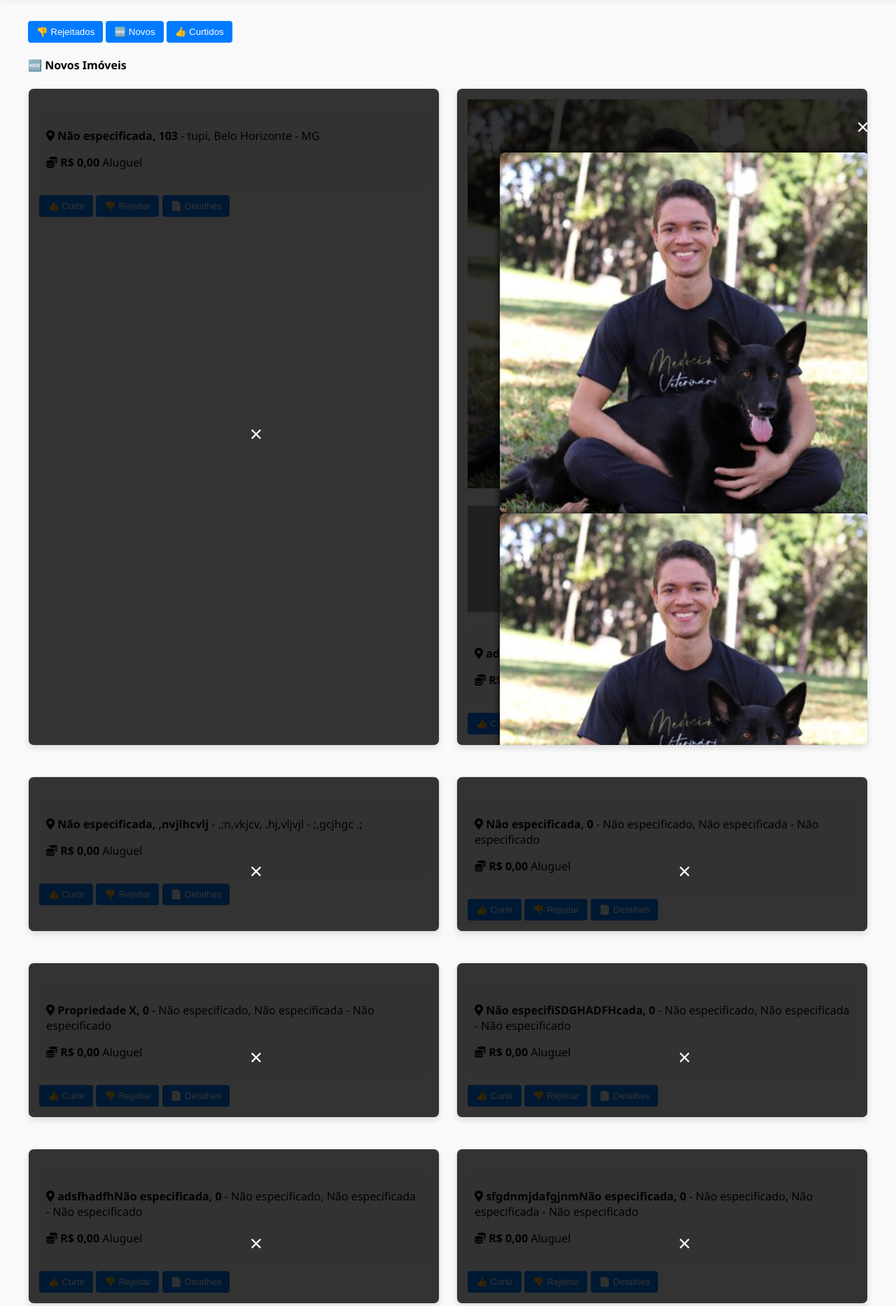
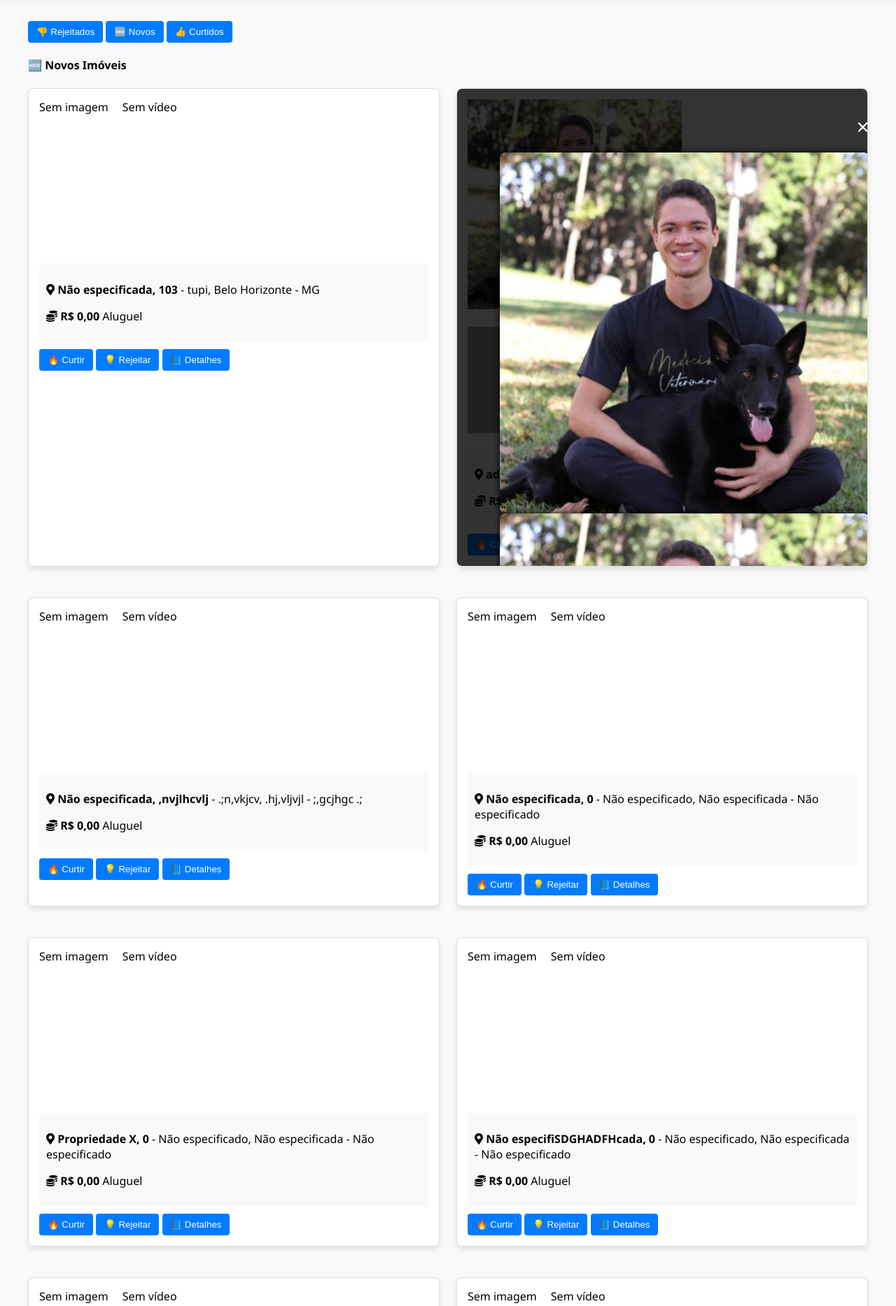
Before and after one commit to lucasmarcelin0/Juliana, a Django app: page / in a window 1280 px wide; the page is wider, and only the part inside the window is pictured. Shown: the part 76-1943 px from the top of that part at 70% size. Run offline with Django 5.2, Linux system fonts and the light colour scheme; a user stored in the database is signed in; data comes from the database, SQL or seed files in the repository; both versions use the stored data as it was after the commit; grey boxes are pictures that could not be loaded.

Commit message:
Mon, Apr 14, 2025, 6:32 PM -03:00

```diff
--- a/sales/templates/sales/partials/property_card.html
+++ b/sales/templates/sales/partials/property_card.html
@@ -1,31 +1,40 @@
-<div class="property-card shadow-sm rounded-4 border bg-white p-3 mb-4">
+<div class="property-card shadow-sm rounded-4 border bg-white p-3 mb-4" id="property-{{ property.id }}">
 
   <!-- Mídia do imóvel -->
-  <div class="property-media row g-3 mb-3">
+  <div class="property-media row g-3 mb-3 align-items-stretch">
 
-    <!-- Imagem principal -->
+    <!-- Imagem -->
     <div class="col-md-6">
       {% if property.images.first %}
         <img src="{{ property.images.first.image.url }}"
              alt="Imagem do Imóvel"
-             class="img-fluid rounded shadow-sm w-100"
-             style="cursor:pointer"
+             class="img-fluid rounded shadow-sm w-100 h-100 object-fit-cover"
+             style="cursor:pointer; max-height: 300px;"
              onclick="openGallery({{ property.id }})">
+      {% else %}
+        <div class="bg-light rounded shadow-sm d-flex align-items-center justify-content-center" style="height: 220px;">
+          <span class="text-muted">Sem imagem</span>
+        </div>
       {% endif %}
     </div>
 
     <!-- Vídeo -->
     <div class="col-md-6">
       {% if property.video_url %}
-        <div class="ratio ratio-16x9">
+        <div class="ratio ratio-16x9 h-100">
           <iframe src="{{ property.video_url }}"
                   allowfullscreen
-                  class="rounded border w-100"></iframe>
+                  class="rounded border w-100 h-100"></iframe>
+        </div>
+      {% else %}
+        <div class="bg-light rounded shadow-sm d-flex align-items-center justify-content-center" style="height: 220px;">
+          <span class="text-muted">Sem vídeo</span>
         </div>
       {% endif %}
     </div>
 
-    <!-- Galeria Modal Oculta -->
+    <!-- Modal de Galeria -->
+    {% if property.images.count > 0 %}
     <div id="gallery-modal-{{ property.id }}" class="gallery-modal d-none">
       <div class="gallery-backdrop" onclick="closeGallery({{ property.id }})"></div>
       <div class="gallery-content">
@@ -35,6 +44,7 @@
         {% endfor %}
       </div>
     </div>
+    {% endif %}
   </div>
 
   <!-- Informações principais -->
@@ -54,70 +64,33 @@
 
   <!-- Ações -->
   <div class="d-flex justify-content-start gap-2 mb-3">
-    <button class="btn btn-outline-success btn-sm like-btn" data-id="{{ property.id }}">👍 Curtir</button>
-    <button class="btn btn-outline-danger btn-sm dislike-btn" data-id="{{ property.id }}">👎 Rejeitar</button>
-    <button type="button" class="btn btn-outline-secondary btn-sm" onclick="toggleDetails({{ property.id }})">📄 Detalhes</button>
+    <button class="btn btn-outline-success btn-sm like-btn" data-id="{{ property.id }}">🔥 Curtir</button>
+    <button class="btn btn-outline-danger btn-sm dislike-btn" data-id="{{ property.id }}">💡 Rejeitar</button>
+    <button type="button" class="btn btn-outline-primary btn-sm" onclick="toggleDetails({{ property.id }})">📘 Detalhes</button>
   </div>
 
-  <!-- Detalhes ocultos -->
+  <!-- Detalhes -->
   <div id="additional-info-{{ property.id }}" class="property-info hidden mt-3 border-top pt-3 small">
-    <div class="row">
-      <div class="col-md-4"><strong>Área do Imóvel:</strong> {{ property.property_area }} m²</div>
-      <div class="col-md-4"><strong>Quartos:</strong> {{ property.bedrooms }}</div>
-      <div class="col-md-4"><strong>Suítes:</strong> {{ property.suites }}</div>
-      <div class="col-md-4"><strong>Banheiros:</strong> {{ property.bathrooms }}</div>
-      <div class="col-md-4"><strong>Garagem:</strong> {{ property.garage_spots }} vaga(s)</div>
-      <div class="col-md-4"><strong>Tipo de Vaga:</strong> {{ property.get_garage_type_display }}</div>
-      <div class="col-md-4"><strong>Piscina:</strong> {{ property.has_pool }}</div>
-      <div class="col-md-4"><strong>Portaria:</strong> {{ property.get_has_gatehouse_display }}</div>
-      <div class="col-md-4"><strong>Condição:</strong> {{ property.get_is_occupied_display }}</div>
-      <div class="col-md-6"><strong>Acessibilidade:</strong> {{ property.accessibility }}</div>
-      <div class="col-md-6"><strong>Disponibilidade:</strong> {{ property.move_availability }}</div>
-      <div class="col-md-6"><strong>IPTU:</strong> R$ {{ property.iptu_value }}</div>
-      <div class="col-md-6"><strong>Condomínio:</strong> R$ {{ property.condo_fee }}</div>
-      <div class="col-12"><strong>Características:</strong> {{ property.features }}</div>
-      <div class="col-12"><strong>Descrição:</strong> {{ property.free_description }}</div>
-    </div>
-
-    <div class="mt-3">
-      {% include 'sales/partials/bids_section.html' with property=property %}
-    </div>
+    <!-- ... mantenha as informações detalhadas como antes ... -->
   </div>
 
-  <!-- CSS embutido -->
+  <!-- CSS -->
   <style>
     .gallery-modal {
-      position: fixed;
-      top: 0;
-      left: 0;
-      width: 100%;
-      height: 100%;
-      background: rgba(0,0,0,0.8);
-      z-index: 9999;
-      display: flex;
-      justify-content: center;
-      align-items: center;
-      flex-wrap: wrap;
-      padding: 2rem;
-      overflow-y: auto;
+      position: fixed; top: 0; left: 0; width: 100%; height: 100%;
+      background: rgba(0,0,0,0.8); z-index: 9999;
+      display: flex; justify-content: center; align-items: center;
+      flex-wrap: wrap; padding: 2rem; overflow-y: auto;
     }
 
     .gallery-backdrop {
-      position: absolute;
-      width: 100%;
-      height: 100%;
-      background: transparent;
-      top: 0;
-      left: 0;
-      z-index: 1;
+      position: absolute; width: 100%; height: 100%;
+      background: transparent; top: 0; left: 0; z-index: 1;
     }
 
     .gallery-content {
-      z-index: 2;
-      max-width: 90%;
-      display: flex;
-      flex-direction: column;
-      align-items: center;
+      z-index: 2; max-width: 90%;
+      display: flex; flex-direction: column; align-items: center;
     }
 
     .gallery-image {
@@ -133,9 +106,17 @@
       align-self: flex-end;
       margin-bottom: 1rem;
     }
+
+    .object-fit-cover {
+      object-fit: cover;
+    }
+
+    .hidden {
+      display: none !important;
+    }
   </style>
 
-  <!-- JS embutido -->
+  <!-- JS -->
   <script>
     function openGallery(id) {
       const modal = document.getElementById(`gallery-modal-${id}`);
@@ -163,12 +144,12 @@
             .then(data => {
               this.classList.toggle("btn-success", data.liked);
               this.classList.toggle("btn-outline-success", !data.liked);
-
               const dislikeBtn = document.querySelector(`.dislike-btn[data-id="${propertyId}"]`);
               if (dislikeBtn) {
                 dislikeBtn.classList.remove("btn-danger");
                 dislikeBtn.classList.add("btn-outline-danger");
               }
+              document.getElementById(`property-${propertyId}`).remove(); // remove do DOM
             });
         });
       });
@@ -181,12 +162,12 @@
             .then(data => {
               this.classList.toggle("btn-danger", data.disliked);
               this.classList.toggle("btn-outline-danger", !data.disliked);
-
               const likeBtn = document.querySelector(`.like-btn[data-id="${propertyId}"]`);
               if (likeBtn) {
                 likeBtn.classList.remove("btn-success");
                 likeBtn.classList.add("btn-outline-success");
               }
+              document.getElementById(`property-${propertyId}`).remove(); // remove do DOM
             });
         });
       });
```
Also changed, not shown: db.sqlite3.
